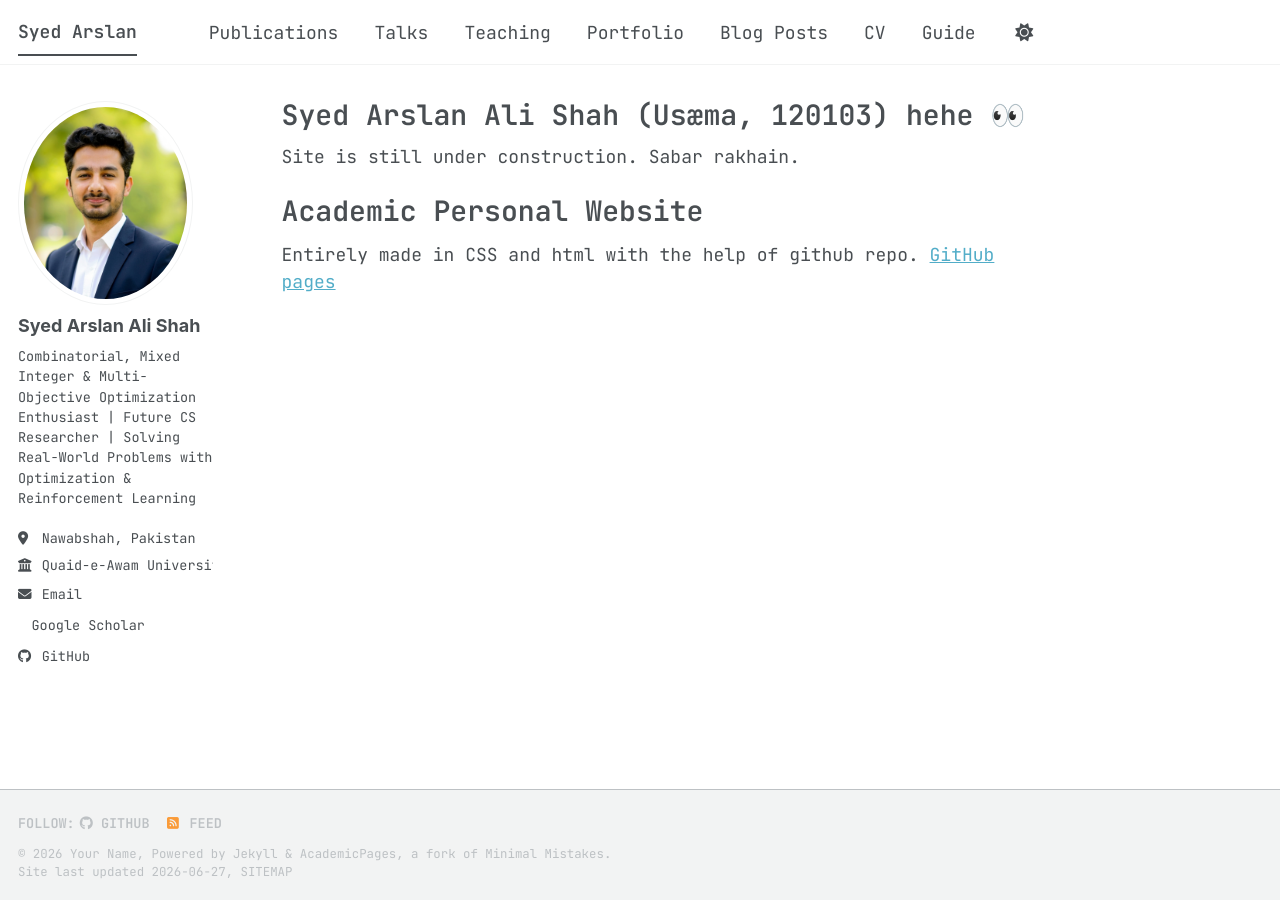
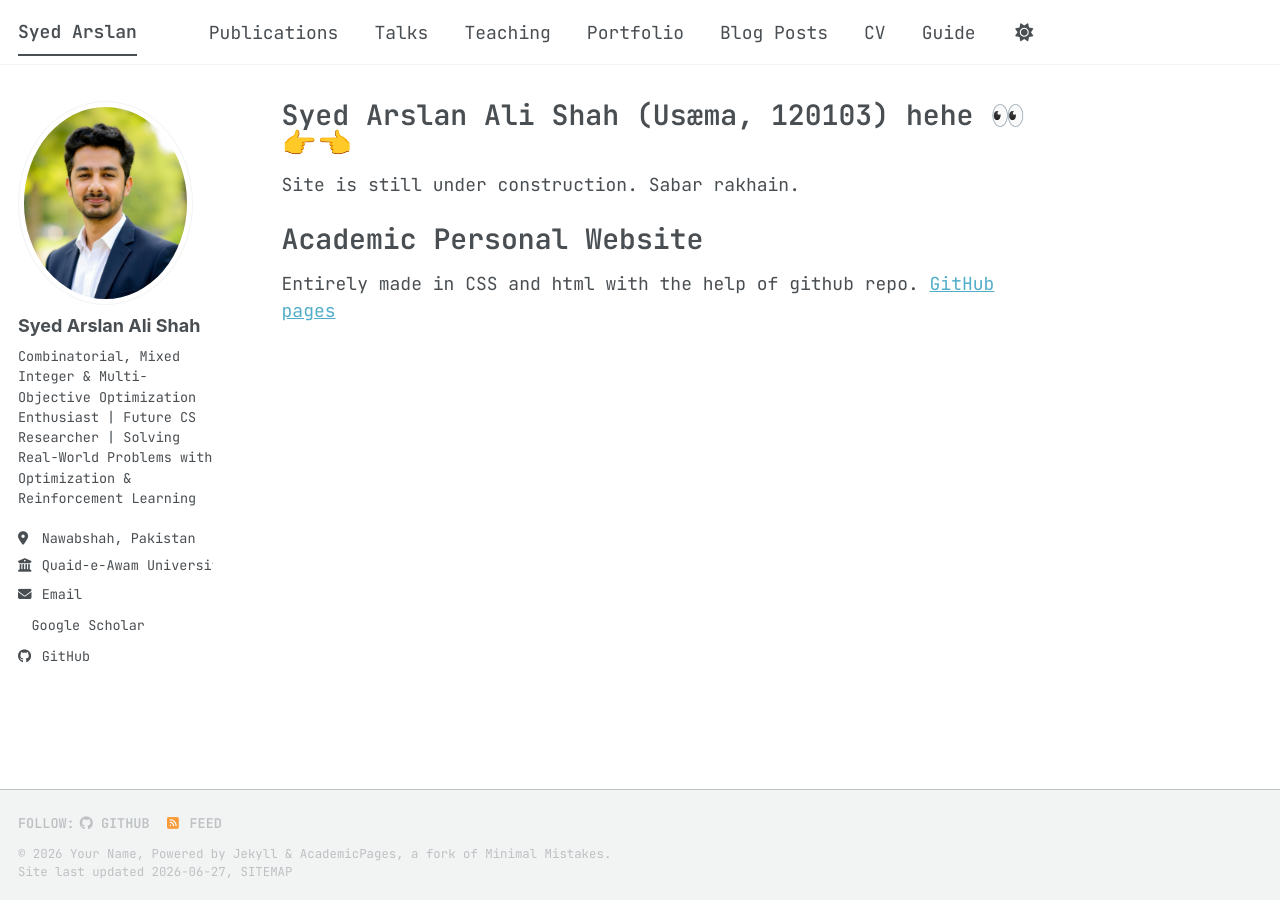
Before and after one commit to syedarslann/syedarslann.github.io, a Jekyll site: the page built from _pages/about.md, in a window 1280 px wide. Built offline with Jekyll 4.4.1, drawn with Linux system fonts in a browser that asks for light colours; a style sheet for code colours, icons or effects is not loaded.

```diff
--- a/_pages/about.md
+++ b/_pages/about.md
@@ -1,6 +1,6 @@
 ---
 permalink: /
-title: "Syed Arslan Ali Shah (Usæma, 120103) hehe 👀 "
+title: "Syed Arslan Ali Shah (Usæma, 120103) hehe 👀👉👈 "
 author_profile: true
 redirect_from:
   - /about/
```
